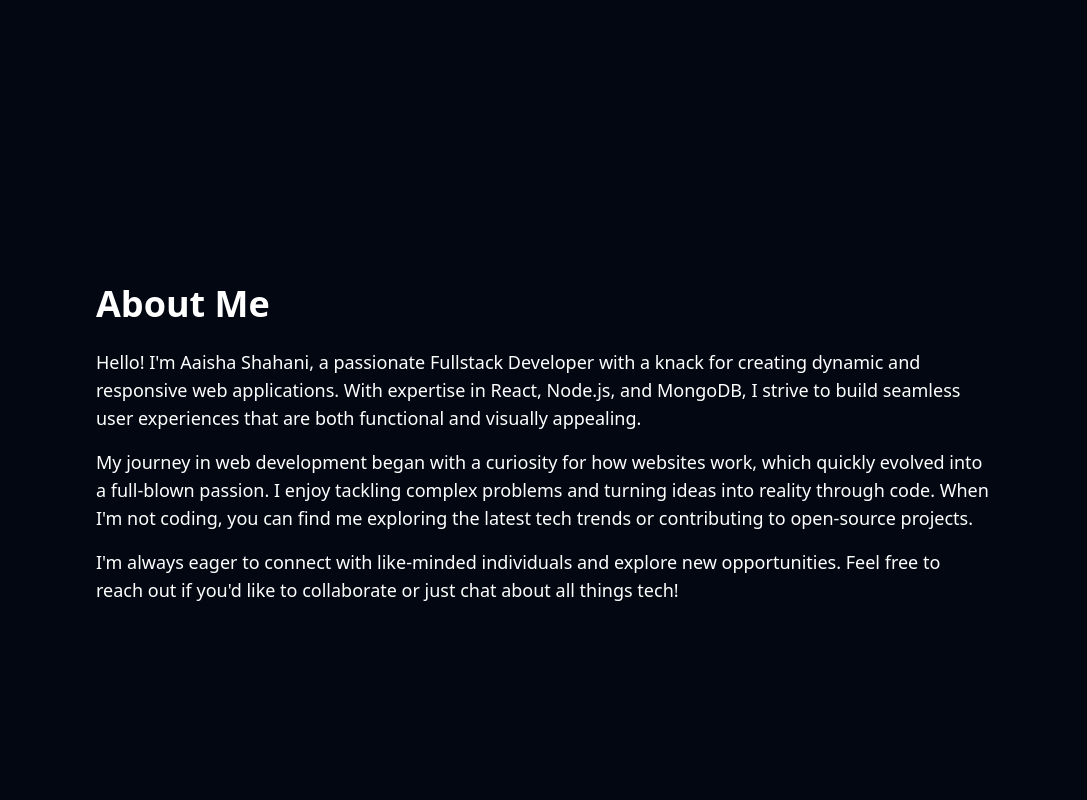
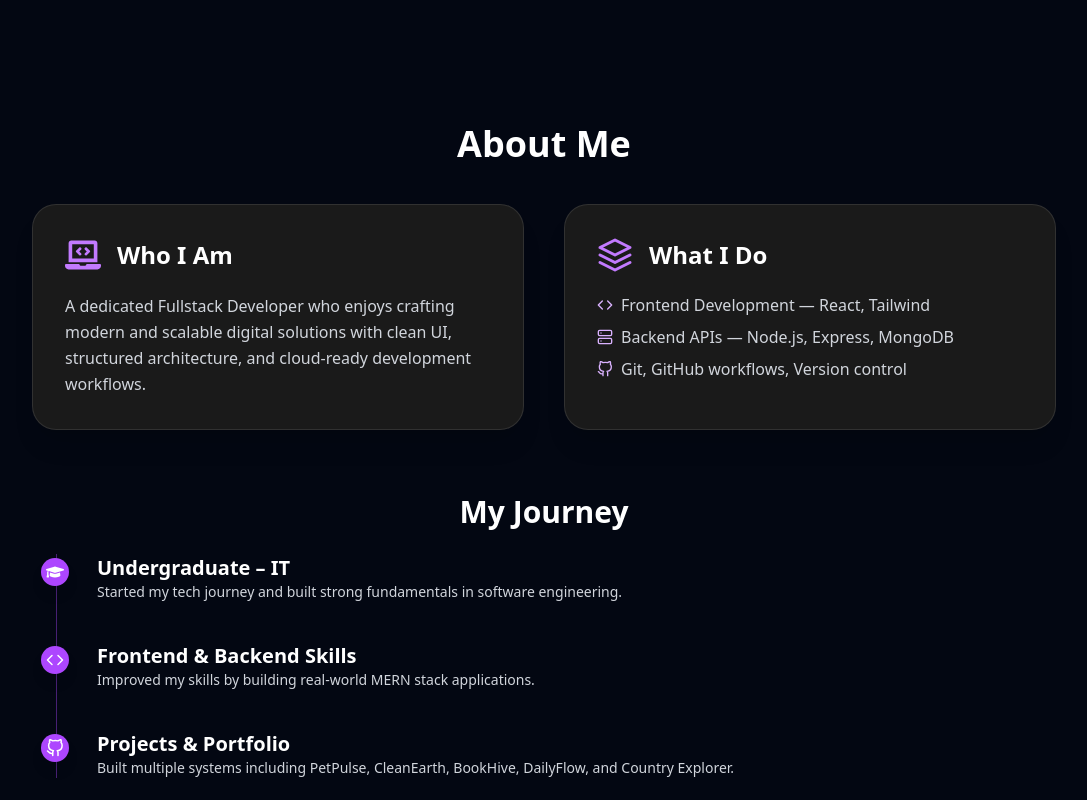
Before and after one commit to AaishaShahani2001/Portfolio, a React (Vite) app: page / in a window 1280 px wide. Shown: the part 720-1520 px from the top of the page, without its empty margins (96-1183 px from the left). Built offline with nearby package versions, Linux system fonts and the light colour scheme.

Commit message:
updated the About section with Premium Cards and timeline

```diff
--- a/src/components/About.jsx
+++ b/src/components/About.jsx
@@ -1,22 +1,124 @@
-import React from 'react'
+import React from "react";
+import { FiCode, FiServer, FiGithub, FiLayers } from "react-icons/fi";
+import { FaGraduationCap, FaLaptopCode } from "react-icons/fa";
 
 export default function About() {
   return (
-    <section id='about'
-      className='min-h-screen overflow-hidden flex items-center justify-center px-4 sm:px-6 text-white'>
-      <div className='max-w-4xl mx-auto py-16'>
-        <h2 className='text-4xl font-bold mb-6' data-aos="fade-right" data-aos-duration="500">
+    <section
+      id="about"
+      className="min-h-screen flex items-center justify-center px-6 text-white py-20"
+    >
+      <div className="max-w-5xl w-full">
+
+        {/* Section Title */}
+        <h2
+          className="text-4xl font-bold mb-10 text-center"
+          data-aos="fade-up"
+          data-aos-duration="500"
+        >
           About Me
         </h2>
-        <p className='text-lg mb-4' data-aos="fade-left" data-aos-duration="700">
-          Hello! I'm Aaisha Shahani, a passionate Fullstack Developer with a knack for creating dynamic and responsive web applications. With expertise in React, Node.js, and MongoDB, I strive to build seamless user experiences that are both functional and visually appealing.
-        </p>
-        <p className='text-lg mb-4' data-aos="fade-right" data-aos-duration="900">
-          My journey in web development began with a curiosity for how websites work, which quickly evolved into a full-blown passion. I enjoy tackling complex problems and turning ideas into reality through code. When I'm not coding, you can find me exploring the latest tech trends or contributing to open-source projects.</p>
-        <p className='text-lg' data-aos="fade-left" data-aos-duration="1100">
-          I'm always eager to connect with like-minded individuals and explore new opportunities. Feel free to reach out if you'd like to collaborate or just chat about all things tech!
-        </p>
-</div>
+
+        {/* CARD LAYOUT */}
+        <div
+          className="grid md:grid-cols-2 gap-10"
+          data-aos="fade-up"
+          data-aos-duration="700"
+        >
+          {/* CARD 1 - WHO I AM */}
+          <div className="bg-[#1a1a1a] p-8 rounded-3xl shadow-xl border border-white/10 hover:border-purple-500/40 transition duration-300">
+            <div className="flex items-center space-x-4 mb-5">
+              <FaLaptopCode className="text-purple-400 text-4xl" />
+              <h3 className="text-2xl font-semibold">Who I Am</h3>
+            </div>
+
+            <p className="text-gray-300 leading-relaxed">
+              A dedicated Fullstack Developer who enjoys crafting modern and
+              scalable digital solutions with clean UI, structured architecture,
+              and cloud-ready development workflows.
+            </p>
+          </div>
+
+          {/* CARD 2 - SKILLS OVERVIEW */}
+          <div className="bg-[#1a1a1a] p-8 rounded-3xl shadow-xl border border-white/10 hover:border-purple-500/40 transition duration-300">
+            <div className="flex items-center space-x-4 mb-5">
+              <FiLayers className="text-purple-400 text-4xl" />
+              <h3 className="text-2xl font-semibold">What I Do</h3>
+            </div>
+
+            <ul className="text-gray-300 space-y-2">
+              <li className="flex items-center gap-2">
+                <FiCode className="text-purple-300" /> Frontend Development — React, Tailwind
+              </li>
+              <li className="flex items-center gap-2">
+                <FiServer className="text-purple-300" /> Backend APIs — Node.js, Express, MongoDB
+              </li>
+              <li className="flex items-center gap-2">
+                <FiGithub className="text-purple-300" /> Git, GitHub workflows, Version control
+              </li>
+            </ul>
+          </div>
+        </div>
+
+        {/* TIMELINE */}
+        <h3
+          className="text-3xl font-bold mt-16 mb-6 text-center"
+          data-aos="fade-up"
+        >
+          My Journey
+        </h3>
+
+        <div className="relative border-l border-purple-500/40 ml-6 space-y-10">
+
+          {/* Step 1 */}
+          <div
+            className="relative pl-10"
+            data-aos="fade-right"
+            data-aos-duration="600"
+          >
+            <div className="absolute -left-4 top-1 bg-purple-500 w-7 h-7 rounded-full flex items-center justify-center shadow-lg">
+              <FaGraduationCap className="text-white text-lg" />
+            </div>
+            <h4 className="text-xl font-semibold">Undergraduate – IT</h4>
+            <p className="text-gray-300 text-sm">
+              Started my tech journey and built strong fundamentals in software
+              engineering.
+            </p>
+          </div>
+
+          {/* Step 2 */}
+          <div
+            className="relative pl-10"
+            data-aos="fade-right"
+            data-aos-duration="800"
+          >
+            <div className="absolute -left-4 top-1 bg-purple-500 w-7 h-7 rounded-full flex items-center justify-center shadow-lg">
+              <FiCode className="text-white text-lg" />
+            </div>
+            <h4 className="text-xl font-semibold">Frontend & Backend Skills</h4>
+            <p className="text-gray-300 text-sm">
+              Improved my skills by building real-world MERN stack applications.
+            </p>
+          </div>
+
+          {/* Step 3 */}
+          <div
+            className="relative pl-10"
+            data-aos="fade-right"
+            data-aos-duration="1000"
+          >
+            <div className="absolute -left-4 top-1 bg-purple-500 w-7 h-7 rounded-full flex items-center justify-center shadow-lg">
+              <FiGithub className="text-white text-lg" />
+            </div>
+            <h4 className="text-xl font-semibold">Projects & Portfolio</h4>
+            <p className="text-gray-300 text-sm">
+              Built multiple systems including PetPulse, CleanEarth, BookHive,
+              DailyFlow, and Country Explorer.
+            </p>
+          </div>
+
+        </div>
+      </div>
     </section>
-  )
+  );
 }
```
